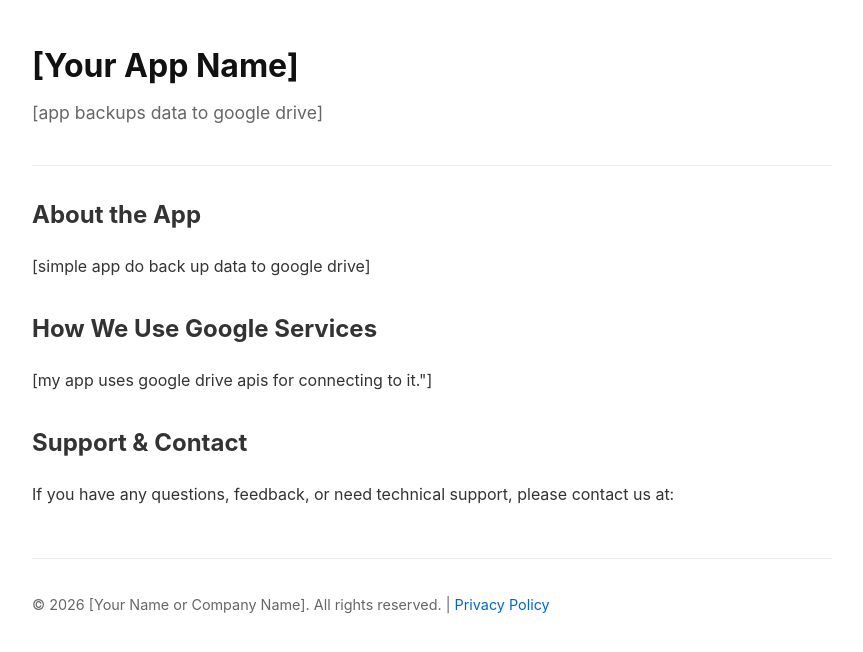
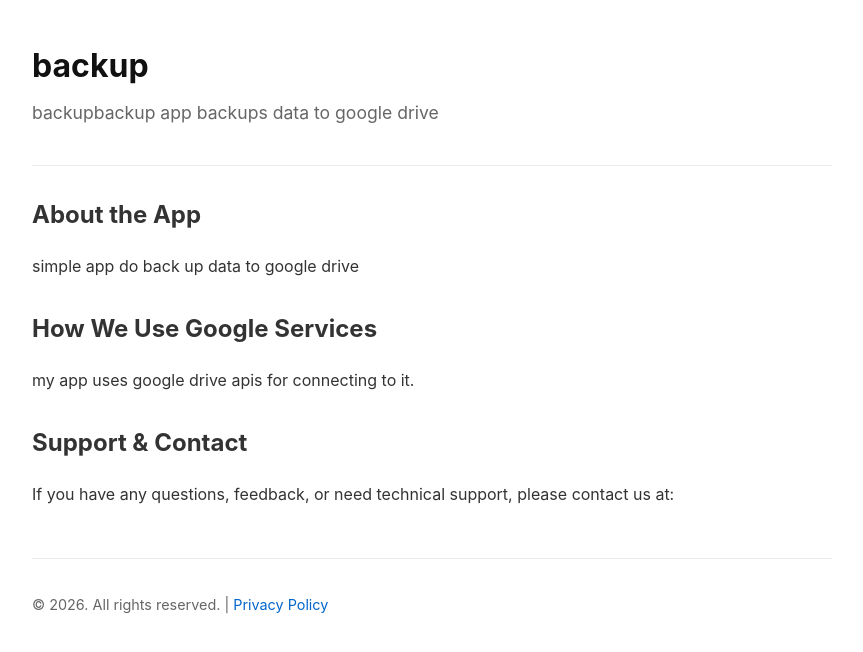
Before and after one commit to ZigZakMak/forgoogle, a plain HTML site: page index.html in a window 1280 px wide. Shown: the whole page, without its empty margins (208-1071 px from the left). Drawn offline with Linux system fonts and the light colour scheme.

Commit message:
Update index.html

```diff
--- a/index.html
+++ b/index.html
@@ -3,7 +3,7 @@
 <head>
     <meta charset="UTF-8">
     <meta name="viewport" content="width=device-width, initial-scale=1.0">
-    <title>[Your App Name] - Official Website</title>
+    <title>backup - Official Website</title>
     <style>
         body {
             font-family: -apple-system, BlinkMacSystemFont, "Segoe UI", Roboto, Helvetica, Arial, sans-serif;
@@ -35,18 +35,18 @@
 <body>
 
     <header>
-        <h1>[Your App Name]</h1>
-        <p class="tagline">[app backups data to google drive]</p>
+        <h1>backup</h1>
+        <p class="tagline">backupbackup app backups data to google drive</p>
     </header>
 
     <div class="section">
         <h2>About the App</h2>
-        <p>[simple app do back up data to google drive]</p>
+        <p>simple app do back up data to google drive</p>
     </div>
 
     <div class="section">
         <h2>How We Use Google Services</h2>
-        <p>[my app uses google drive apis for connecting to it."]</p>
+        <p>my app uses google drive apis for connecting to it.</p>
     </div>
 
     <div class="section">
@@ -55,7 +55,7 @@
     </div>
 
     <footer>
-        <p>&copy; 2026 [Your Name or Company Name]. All rights reserved. | <a href="privacy.html">Privacy Policy</a></p>
+        <p>&copy; 2026. All rights reserved. | <a href="privacy.html">Privacy Policy</a></p>
     </footer>
 
 </body>
```
